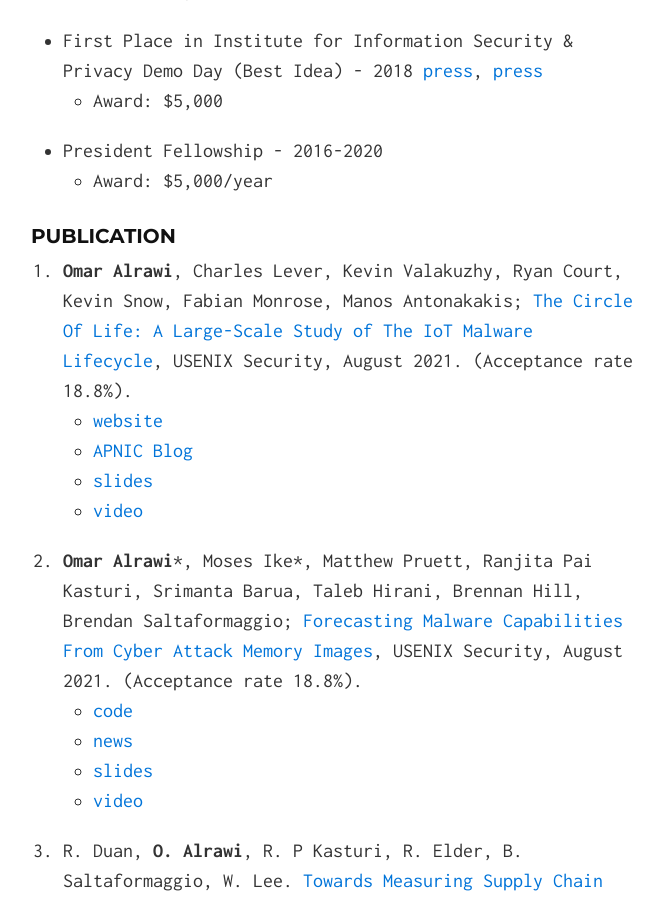
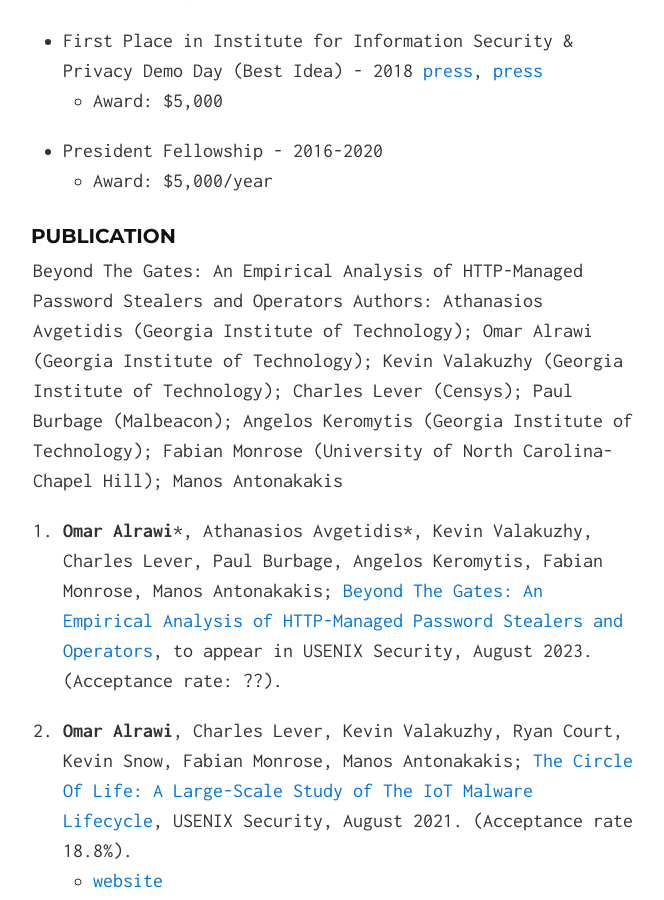
Before and after one commit to alrawi/alrawi.github.io, a Jekyll site: the page built from index.md, in a window 1280 px wide and 900 px high, scrolled down 1084 px. Shown: the whole window, without its empty margins (307-971 px from the left). Built offline with Jekyll 4.4.1, drawn with Linux system fonts in a browser that asks for light colours.

Commit message:
Update index.md

```diff
--- a/index.md
+++ b/index.md
@@ -28,6 +28,20 @@ Additionally, I am investigating malware threats affecting IoT, mobile apps, and
   * Award: $5,000/year
 
 ### Publication
+
+Beyond The Gates: An Empirical Analysis of HTTP-Managed
+              Password Stealers and Operators
+     Authors: Athanasios Avgetidis (Georgia Institute of Technology);
+              Omar Alrawi (Georgia Institute of Technology);
+              Kevin Valakuzhy (Georgia Institute of Technology);
+              Charles Lever (Censys);
+              Paul Burbage (Malbeacon);
+              Angelos Keromytis (Georgia Institute of Technology);
+              Fabian Monrose (University of North Carolina-Chapel Hill);
+              Manos Antonakakis
+
+1. __Omar Alrawi__{::nomarkdown}*{:/}, Athanasios Avgetidis{::nomarkdown}*{:/}, Kevin Valakuzhy, Charles Lever, Paul Burbage, Angelos Keromytis, Fabian Monrose, Manos Antonakakis; [Beyond The Gates: An Empirical Analysis of HTTP-Managed Password Stealers and Operators](#), to appear in USENIX Security, August 2023. (Acceptance rate: ??).
+
 1. __Omar Alrawi__, Charles Lever, Kevin Valakuzhy, Ryan Court, Kevin Snow, Fabian Monrose, Manos Antonakakis; [The Circle Of Life: A Large-Scale Study of The IoT Malware Lifecycle](/static/papers/alrawi_iot-malware_sec21.pdf), USENIX Security, August 2021. (Acceptance rate 18.8%).
   * [website](https://badthings.info/)
   * [APNIC Blog](https://blog.apnic.net/2021/12/23/preparing-for-the-next-large-scale-iot-botnet-attack/)
```
